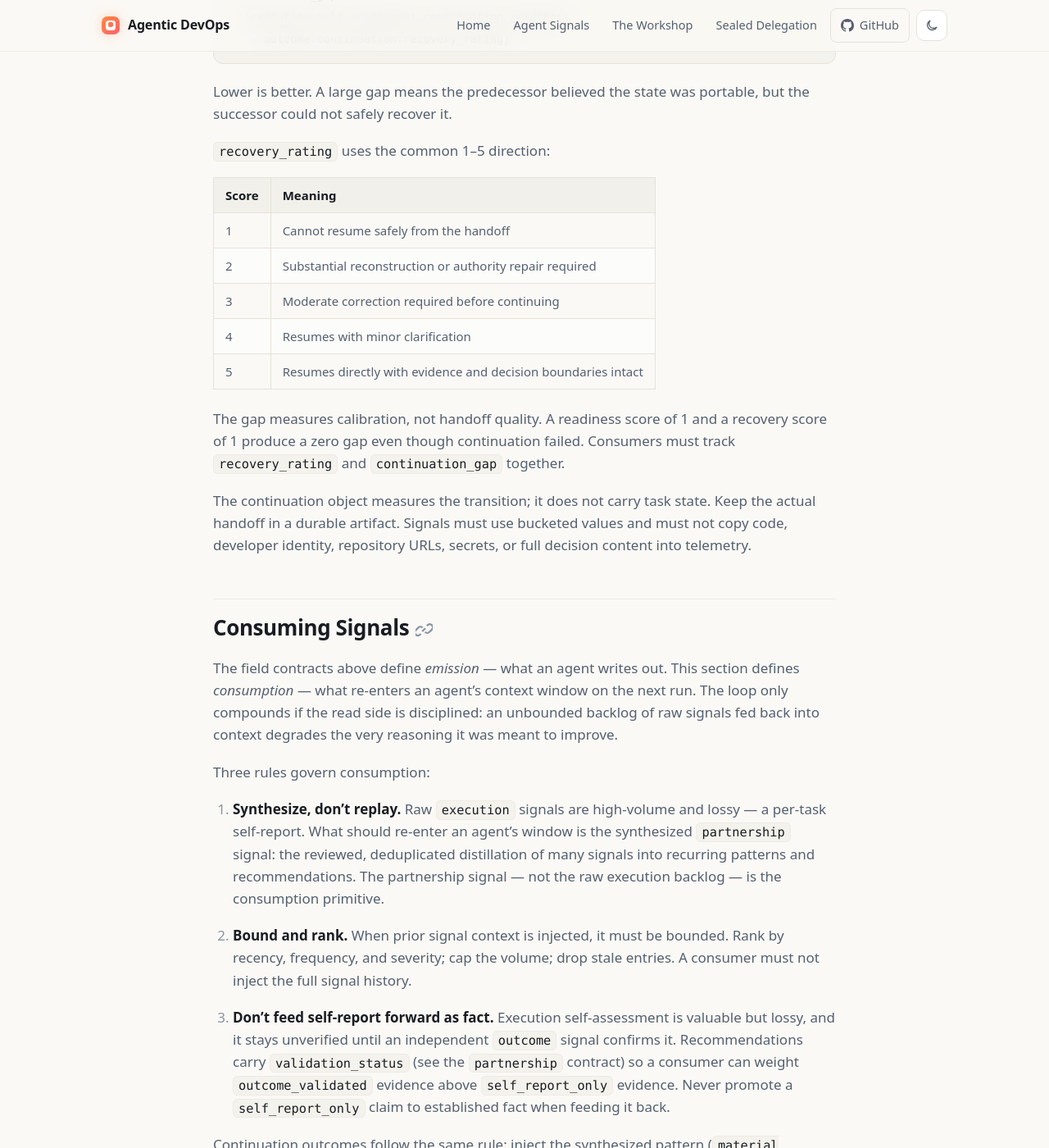
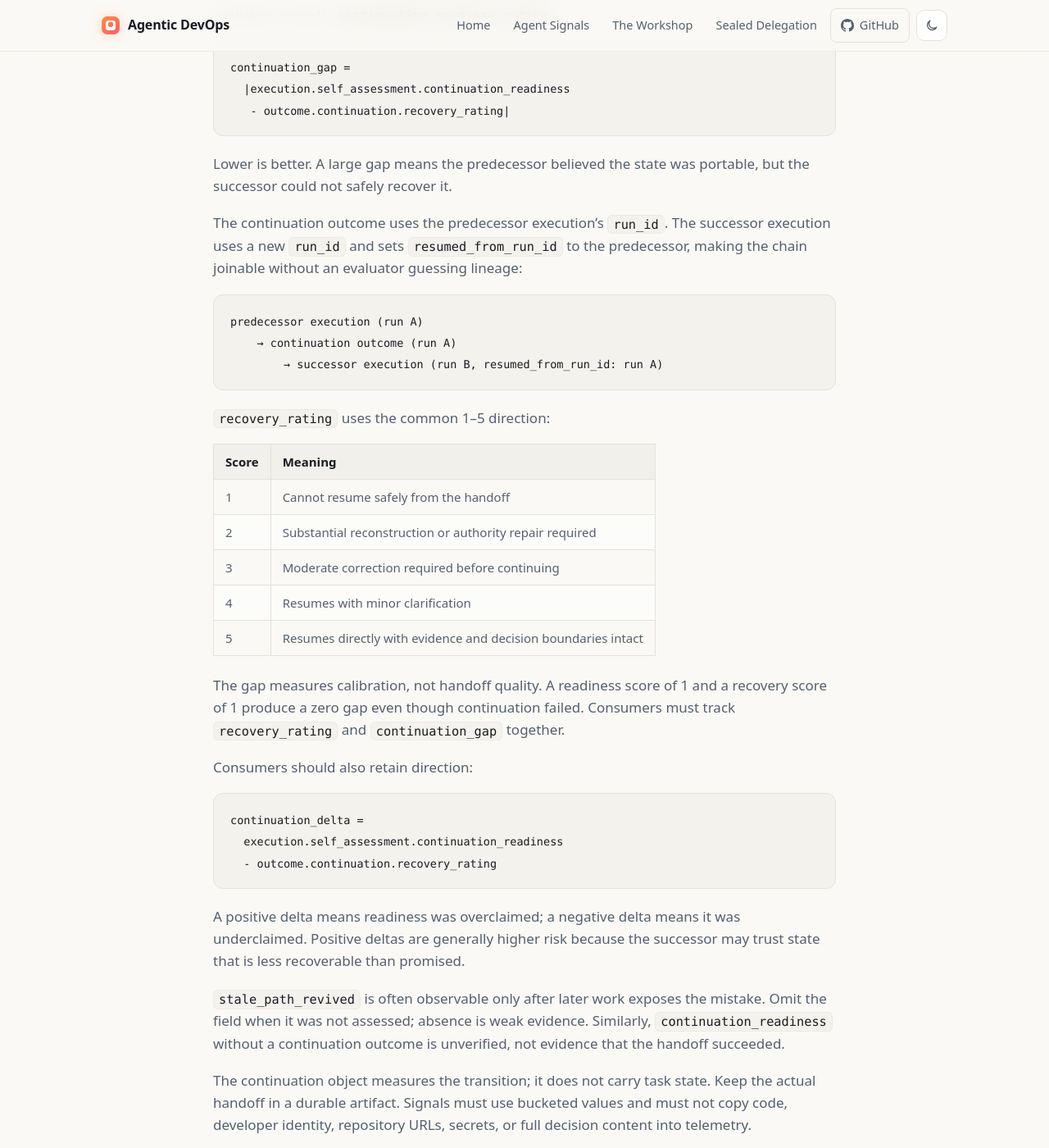
Before and after one commit to jennyf19/agentic-devops, a Jekyll site: the page built from agent-signals/SIGNAL.md, in a window 1280 px wide and 1400 px high, scrolled down 4624 px. Shown: the whole window at 82% size. Built offline with Jekyll 4.4.1, drawn with Linux system fonts in a browser that asks for light colours; our own code applies the rules of GitHub Pages for plain Markdown files; some of the changed text lies outside the part shown.

Commit message:
agent-signals: link successor runs
Add explicit predecessor lineage, directional continuation interpretation, retrospective stale-path guidance, and fail-closed handling for missing recovery outcomes.

Co-authored-by: Copilot <223556219+Copilot@users.noreply.github.com>

````diff
--- a/agent-signals/SIGNAL.md
+++ b/agent-signals/SIGNAL.md
@@ -74,7 +74,8 @@ All signals must be JSON objects containing:
 - `signal_type` *(string, required)* — one of: `execution`, `outcome`, `escalation`, `partnership`
 - `schema_version` *(string, required)* — current version `"0.1.1"`;
   `"0.1.0"` remains valid for signals that do not use continuation fields
-- `run_id` *(string, required)* — UUID linking related signals (execution + outcome share a run_id)
+- `run_id` *(string, required)* — UUID linking related signals (an execution
+  and the outcomes evaluating it share a run_id)
 - `timestamp` *(string, required)* — ISO 8601 UTC
 - `agent_name` *(string, required)* — identifier for the emitting agent
 
@@ -94,6 +95,8 @@ Optional fields:
 
 - `skill_used` *(string)* — which skill was loaded
 - `mode` *(string)* — `"interactive"` or `"autonomous"`
+- `resumed_from_run_id` *(string, UUID)* — predecessor execution run when this
+  execution resumes active work from a handoff
 - `patterns` *(object)* — `what_worked`, `what_was_hard`, `skill_gap`, `tsg_gap`, `improvisation`, `recurring_pattern`
 - `self_assessment.continuation_readiness` *(integer, range 1–5)* — when the
   task produces a handoff, how ready the agent believes that handoff is for a
@@ -118,7 +121,8 @@ Optional fields:
   - `provenance_loss` *(string)* — `"none"`, `"minor"`, `"material"`
   - `authority_loss` *(string)* — `"none"`, `"minor"`, `"material"`
   - `stale_path_revived` *(boolean)* — whether missing correction history caused
-    the successor to revive an invalidated approach
+    the successor to revive an invalidated approach; omit when not assessed,
+    and use `false` only when an evaluator checked for revival
 
 ### `escalation` signal
 
@@ -168,6 +172,16 @@ continuation_gap =
 Lower is better. A large gap means the predecessor believed the state was
 portable, but the successor could not safely recover it.
 
+The continuation outcome uses the predecessor execution's `run_id`. The
+successor execution uses a new `run_id` and sets `resumed_from_run_id` to the
+predecessor, making the chain joinable without an evaluator guessing lineage:
+
+```
+predecessor execution (run A)
+    → continuation outcome (run A)
+        → successor execution (run B, resumed_from_run_id: run A)
+```
+
 `recovery_rating` uses the common 1–5 direction:
 
 | Score | Meaning |
@@ -181,6 +195,23 @@ portable, but the successor could not safely recover it.
 The gap measures calibration, not handoff quality. A readiness score of 1 and
 a recovery score of 1 produce a zero gap even though continuation failed.
 Consumers must track `recovery_rating` and `continuation_gap` together.
+
+Consumers should also retain direction:
+
+```
+continuation_delta =
+  execution.self_assessment.continuation_readiness
+  - outcome.continuation.recovery_rating
+```
+
+A positive delta means readiness was overclaimed; a negative delta means it was
+underclaimed. Positive deltas are generally higher risk because the successor
+may trust state that is less recoverable than promised.
+
+`stale_path_revived` is often observable only after later work exposes the
+mistake. Omit the field when it was not assessed; absence is weak evidence.
+Similarly, `continuation_readiness` without a continuation outcome is
+unverified, not evidence that the handoff succeeded.
 
 The continuation object measures the transition; it does not carry task state.
 Keep the actual handoff in a durable artifact. Signals must use bucketed values
--- a/agent-signals/examples/execution.json
+++ b/agent-signals/examples/execution.json
@@ -2,6 +2,7 @@
   "signal_type": "execution",
   "schema_version": "0.1.1",
   "run_id": "ae02e3f3-42e9-43bd-ae7a-19757f5456ed",
+  "resumed_from_run_id": "7b1d63ec-2a5c-4617-b66a-782881b08dc5",
   "agent_name": "cve-remediation-agent",
   "skill_used": "cve-remediation",
   "mode": "interactive",
````
Also changed, not shown: agent-signals/README.md (+30 -0 lines), CHANGELOG.md.
